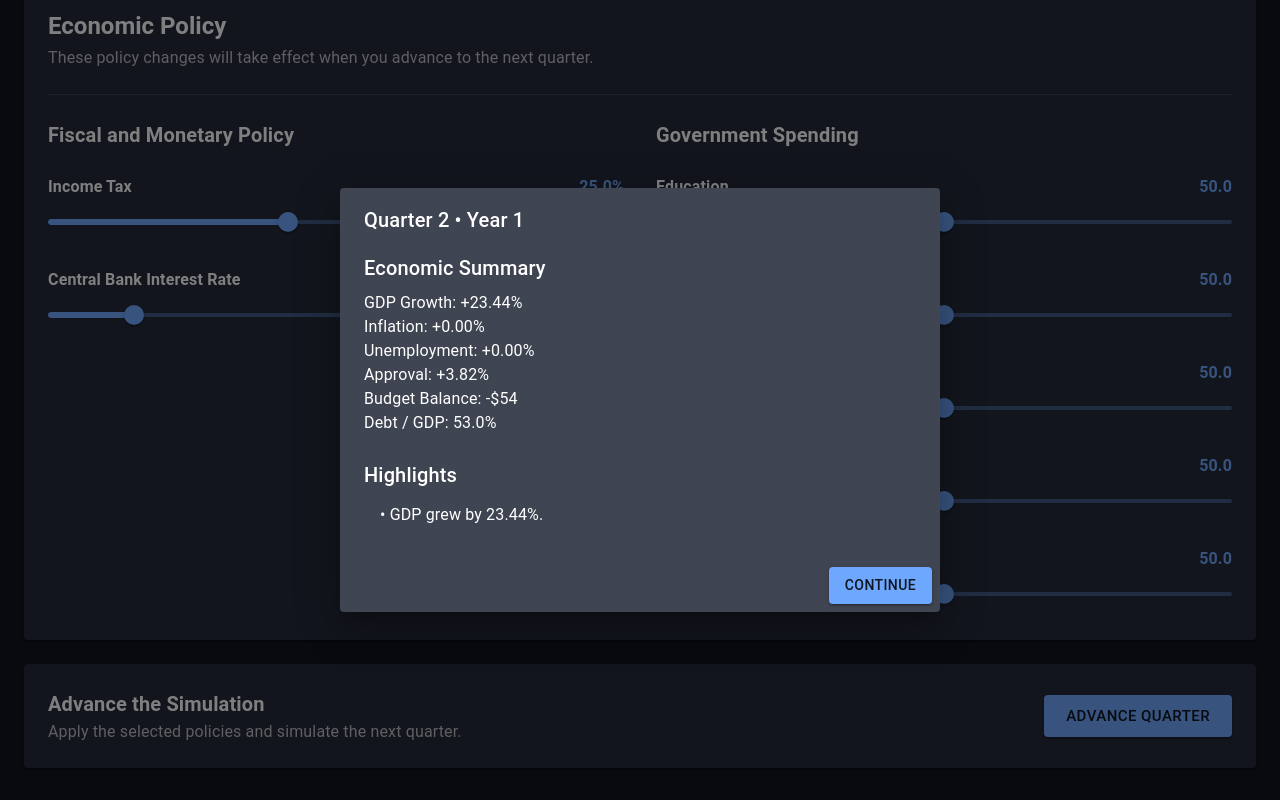
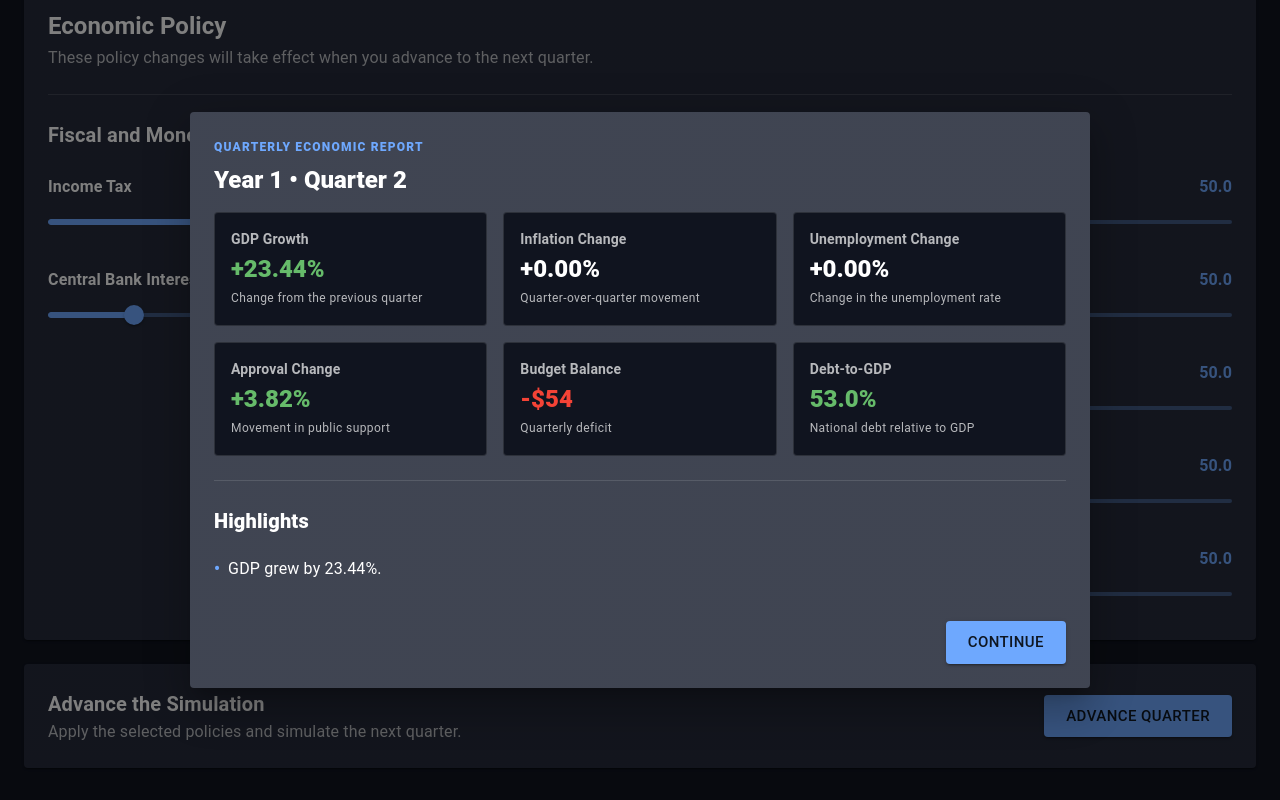
Before and after one commit to enders84/econ-empire, a React (Vite) app: page / in a window 1280 px wide. Both pictures are taken after a click on the button "ADVANCE QUARTER". Shown: the part 1279-2079 px from the top of the page. Built offline with nearby package versions, Linux system fonts and the light colour scheme.

Commit message:
Add quarterly report dialog and gameplay loop

```diff
--- a/src/components/reports/QuarterlyReportDialog.tsx
+++ b/src/components/reports/QuarterlyReportDialog.tsx
@@ -1,11 +1,14 @@
 import {
+  Box,
   Button,
   Dialog,
   DialogActions,
   DialogContent,
   DialogTitle,
+  Divider,
   List,
   ListItem,
+  Paper,
   Typography,
 } from "@mui/material";
 
@@ -17,7 +20,16 @@ interface QuarterlyReportDialogProps {
   onClose: () => void;
 }
 
-const percent = (value: number): string =>
+type MetricTone = "positive" | "negative" | "neutral";
+
+interface ReportMetricProps {
+  label: string;
+  value: string;
+  tone?: MetricTone;
+  helperText?: string;
+}
+
+const percentChange = (value: number): string =>
   `${value >= 0 ? "+" : ""}${value.toFixed(2)}%`;
 
 const money = (value: number): string =>
@@ -26,6 +38,112 @@ const money = (value: number): string =>
     currency: "USD",
     maximumFractionDigits: 0,
   }).format(value);
+
+function getToneColor(tone: MetricTone): string {
+  if (tone === "positive") {
+    return "success.main";
+  }
+
+  if (tone === "negative") {
+    return "error.main";
+  }
+
+  return "text.primary";
+}
+
+function getStandardChangeTone(
+  value: number,
+): MetricTone {
+  if (value > 0) {
+    return "positive";
+  }
+
+  if (value < 0) {
+    return "negative";
+  }
+
+  return "neutral";
+}
+
+function getInflationTone(
+  value: number,
+): MetricTone {
+  if (value < 0) {
+    return "positive";
+  }
+
+  if (value > 0) {
+    return "negative";
+  }
+
+  return "neutral";
+}
+
+function getUnemploymentTone(
+  value: number,
+): MetricTone {
+  if (value < 0) {
+    return "positive";
+  }
+
+  if (value > 0) {
+    return "negative";
+  }
+
+  return "neutral";
+}
+
+function ReportMetric({
+  label,
+  value,
+  tone = "neutral",
+  helperText,
+}: ReportMetricProps) {
+  return (
+    <Paper
+      variant="outlined"
+      sx={{
+        p: 2,
+        height: "100%",
+        backgroundColor: "background.default",
+      }}
+    >
+      <Typography
+        variant="body2"
+        sx={{
+          color: "text.secondary",
+          fontWeight: 700,
+        }}
+      >
+        {label}
+      </Typography>
+
+      <Typography
+        variant="h5"
+        sx={{
+          mt: 0.5,
+          fontWeight: 800,
+          color: getToneColor(tone),
+        }}
+      >
+        {value}
+      </Typography>
+
+      {helperText && (
+        <Typography
+          variant="caption"
+          sx={{
+            display: "block",
+            mt: 0.5,
+            color: "text.secondary",
+          }}
+        >
+          {helperText}
+        </Typography>
+      )}
+    </Paper>
+  );
+}
 
 export default function QuarterlyReportDialog({
   open,
@@ -36,65 +154,183 @@ export default function QuarterlyReportDialog({
     return null;
   }
 
+  const budgetTone: MetricTone =
+    report.budgetBalance > 0
+      ? "positive"
+      : report.budgetBalance < 0
+        ? "negative"
+        : "neutral";
+
+  const debtTone: MetricTone =
+    report.debtToGdp <= 60
+      ? "positive"
+      : report.debtToGdp <= 90
+        ? "neutral"
+        : "negative";
+
   return (
     <Dialog
       open={open}
       onClose={onClose}
-      maxWidth="sm"
+      maxWidth="md"
       fullWidth
     >
-      <DialogTitle>
-        Quarter {report.quarter} • Year {report.year}
+      <DialogTitle
+        sx={{
+          pb: 1,
+        }}
+      >
+        <Typography
+          variant="overline"
+          sx={{
+            color: "primary.main",
+            fontWeight: 800,
+            letterSpacing: 1.2,
+          }}
+        >
+          Quarterly Economic Report
+        </Typography>
+
+        <Typography
+          variant="h5"
+          sx={{
+            fontWeight: 800,
+          }}
+        >
+          Year {report.year} • Quarter {report.quarter}
+        </Typography>
       </DialogTitle>
 
       <DialogContent>
-        <Typography variant="h6" gutterBottom>
-          Economic Summary
-        </Typography>
+        <Box
+          sx={{
+            display: "grid",
+            gridTemplateColumns: {
+              xs: "1fr",
+              sm: "repeat(2, 1fr)",
+              md: "repeat(3, 1fr)",
+            },
+            gap: 2,
+            mt: 1,
+          }}
+        >
+          <ReportMetric
+            label="GDP Growth"
+            value={percentChange(report.gdpChange)}
+            tone={getStandardChangeTone(report.gdpChange)}
+            helperText="Change from the previous quarter"
+          />
 
-        <Typography>
-          GDP Growth: {percent(report.gdpChange)}
-        </Typography>
+          <ReportMetric
+            label="Inflation Change"
+            value={percentChange(report.inflationChange)}
+            tone={getInflationTone(report.inflationChange)}
+            helperText="Quarter-over-quarter movement"
+          />
 
-        <Typography>
-          Inflation: {percent(report.inflationChange)}
-        </Typography>
+          <ReportMetric
+            label="Unemployment Change"
+            value={percentChange(
+              report.unemploymentChange,
+            )}
+            tone={getUnemploymentTone(
+              report.unemploymentChange,
+            )}
+            helperText="Change in the unemployment rate"
+          />
 
-        <Typography>
-          Unemployment: {percent(report.unemploymentChange)}
-        </Typography>
+          <ReportMetric
+            label="Approval Change"
+            value={percentChange(report.approvalChange)}
+            tone={getStandardChangeTone(
+              report.approvalChange,
+            )}
+            helperText="Movement in public support"
+          />
 
-        <Typography>
-          Approval: {percent(report.approvalChange)}
-        </Typography>
+          <ReportMetric
+            label="Budget Balance"
+            value={money(report.budgetBalance)}
+            tone={budgetTone}
+            helperText={
+              report.budgetBalance >= 0
+                ? "Quarterly surplus"
+                : "Quarterly deficit"
+            }
+          />
 
-        <Typography>
-          Budget Balance: {money(report.budgetBalance)}
-        </Typography>
+          <ReportMetric
+            label="Debt-to-GDP"
+            value={`${report.debtToGdp.toFixed(1)}%`}
+            tone={debtTone}
+            helperText="National debt relative to GDP"
+          />
+        </Box>
 
-        <Typography gutterBottom>
-          Debt / GDP: {report.debtToGdp.toFixed(1)}%
-        </Typography>
+        <Divider sx={{ my: 3 }} />
 
         <Typography
           variant="h6"
-          sx={{ mt: 3 }}
+          sx={{
+            fontWeight: 800,
+          }}
         >
           Highlights
         </Typography>
 
-        <List dense>
-          {report.summary.map((item) => (
-            <ListItem key={item}>
-              • {item}
-            </ListItem>
-          ))}
-        </List>
+        {report.summary.length > 0 ? (
+          <List
+            dense
+            sx={{
+              mt: 1,
+            }}
+          >
+            {report.summary.map((item, index) => (
+              <ListItem
+                key={`${item}-${index}`}
+                sx={{
+                  px: 0,
+                  alignItems: "flex-start",
+                }}
+              >
+                <Box
+                  component="span"
+                  sx={{
+                    color: "primary.main",
+                    fontWeight: 800,
+                    mr: 1,
+                  }}
+                >
+                  •
+                </Box>
+
+                <Typography variant="body1">
+                  {item}
+                </Typography>
+              </ListItem>
+            ))}
+          </List>
+        ) : (
+          <Typography
+            sx={{
+              mt: 1,
+              color: "text.secondary",
+            }}
+          >
+            No major changes were recorded this quarter.
+          </Typography>
+        )}
       </DialogContent>
 
-      <DialogActions>
+      <DialogActions
+        sx={{
+          px: 3,
+          pb: 3,
+        }}
+      >
         <Button
           variant="contained"
+          size="large"
           onClick={onClose}
         >
           Continue
```
Also changed, not shown: src/engine/events/applyEvent.ts (added, +56 -0 lines), src/engine/events/eventPool.ts (added, +52 -0 lines), src/engine/events/selectRandomEvent.ts (added, +29 -0 lines), src/models/Event.ts (added, +18 -0 lines).
